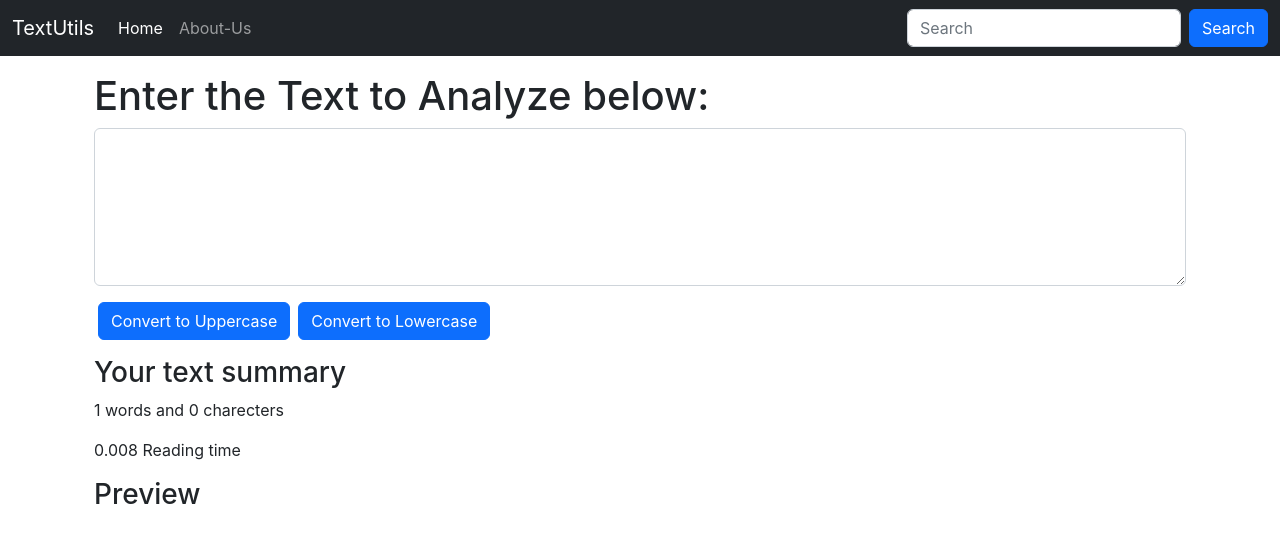
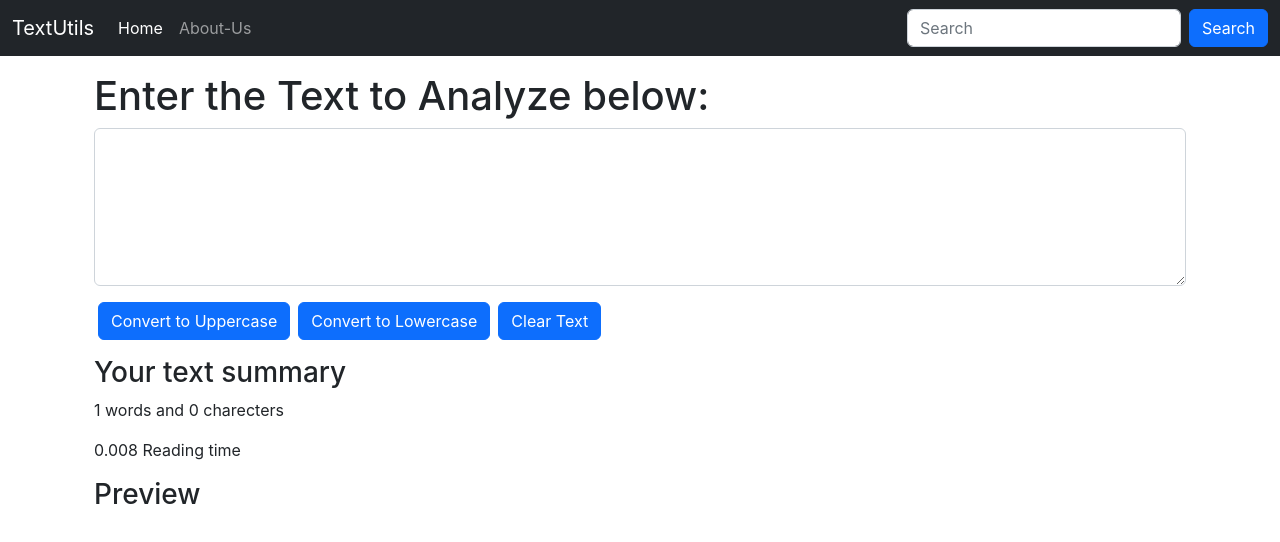
Before and after one commit to nazir-hussain/TextUtils, a React (Create React App) app: page / in a window 1280 px wide. Shown: the top 542 px of the page. Built offline with nearby package versions, Linux system fonts and the light colour scheme.

Commit message:
Update TextForms.js

```diff
--- a/src/components/TextForms.js
+++ b/src/components/TextForms.js
@@ -13,6 +13,13 @@
         let newText = text.toLowerCase();
         setText(newText);
     }
+
+    const handleClearClick = ()=>{
+        // console.log("Uppercase was clicked:", + text);
+        let newText='';
+        setText(newText);
+    }
+
 
     const handleOnChange =(event)=>{
         // console.log("on change");
@@ -31,6 +38,7 @@
             </div>
             <button className=" btn btn-primary mx-1" onClick={handleUpClick}>Convert to Uppercase</button>
             <button className=" btn btn-primary mx-1" onClick={handleLoClick}>Convert to Lowercase</button>
+            <button className=" btn btn-primary mx-1" onClick={handleClearClick}>Clear Text</button>
         </div>
         <div className="container my-3">
             <h3>Your text summary</h3>
```
